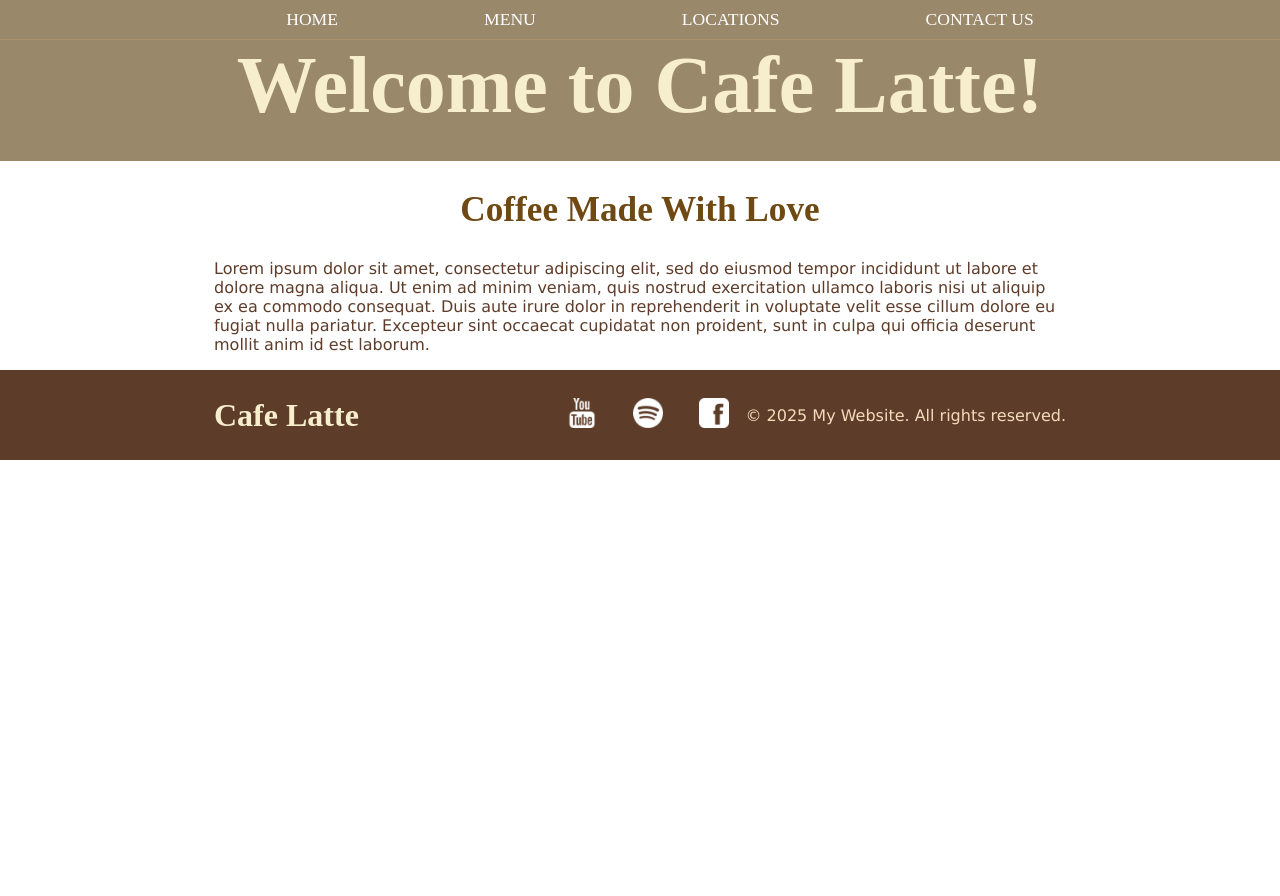
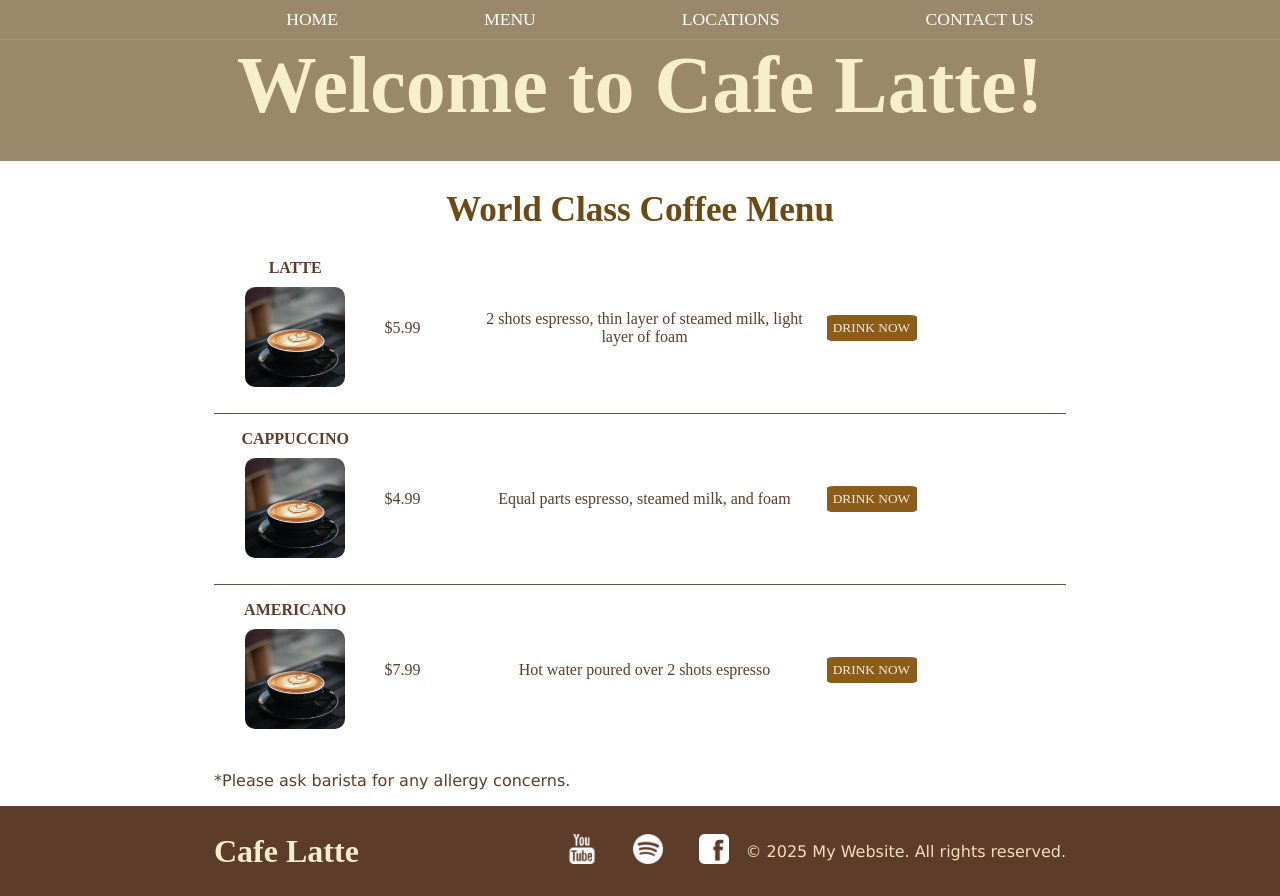
Before and after one commit to eileen231/eileen231.github.io, a plain HTML site: page menu.html in a window 1280 px wide. Before the commit the page ends 800 px from the top, so only its background shows below. Drawn offline with Linux system fonts and the light colour scheme; a web font is replaced by a local one.

Commit message:
Styled menu page.

```diff
--- a/menu.html
+++ b/menu.html
@@ -19,12 +19,36 @@
     <h1 class = "store-name store-name-large">Welcome to Cafe Latte!</h1>
   </header>
   <section class = "content-section container">
-    <h2 class = "section-header">Coffee Made With Love</h2>
-    <p>Lorem ipsum dolor sit amet, consectetur adipiscing elit, sed do eiusmod tempor incididunt ut labore et dolore magna aliqua.
-      Ut enim ad minim veniam, quis nostrud exercitation ullamco laboris nisi ut aliquip ex ea commodo consequat.
-      Duis aute irure dolor in reprehenderit in voluptate velit esse cillum dolore eu fugiat nulla pariatur.
-      Excepteur sint occaecat cupidatat non proident, sunt in culpa qui officia deserunt mollit anim id est laborum.</p>
+
+    <h2 class = "section-header">World Class Coffee Menu</h2>
+    <div>
+      <div class="menu-row">
+        <span class = "menu-item menu-name">LATTE<img class = "menu-pic" src = "latteArt.jpg"></span>
+        <span class = "menu-item menu-price">$5.99</span>
+        <span class = "menu-item menu-descript">2 shots espresso, thin layer of steamed milk, light layer of foam</span>
+        <button type="button" class="menu-item menu-btn btn btn-primary">DRINK NOW</button>
+      </div>
+
+      <div class="menu-row">
+        <span class = "menu-item menu-name">CAPPUCCINO<img class = "menu-pic" src = "latteArt.jpg"></span>
+        <span class = "menu-item menu-price">$4.99</span>
+        <span class = "menu-item menu-descript">Equal parts espresso, steamed milk, and foam</span>
+        <button type="button" class="menu-item menu-btn btn btn-primary">DRINK NOW</button>
+      </div>
+
+      <div class="menu-row">
+        <span class = "menu-item menu-name">AMERICANO<img class = "menu-pic" src = "latteArt.jpg"></span>
+        <span class = "menu-item menu-price">$7.99</span>
+        <span class = "menu-item menu-descript">Hot water poured over 2 shots espresso</span>
+        <button type="button" class="menu-item menu-btn btn btn-primary">DRINK NOW</button>
+      </div>
+
+    </div>
+    <p>*Please ask barista for any allergy concerns.</p>
   </section>
+
+
+
   <footer class = "main-footer">
     <div class = "container main-footer-container">
       <h3 class = "store-name">Cafe Latte</h3>
--- a/style.css
+++ b/style.css
@@ -40,7 +40,7 @@ p{
 }
 
 .nav a:hover {
-    background-color:  rgba(82, 49, 30, 0.86);
+    background-color:  rgba(82, 49, 30, 0.715);
     cursor:pointer;
 }
 
@@ -117,3 +117,72 @@ p{
 #copyright{
     color:rgb(244, 220, 187);
 }
+
+.btn {
+    text-align: center;
+    vertical-align: middle;
+    padding: .4em;
+    cursor: pointer;
+    margin: .5m 15% 2em 15%;
+}
+
+.menu-row {
+    border-bottom: 1px solid rgba(82, 49, 30, 0.86);
+    padding-bottom: 1em;
+    margin-bottom: 1em;
+    align-items: center;
+    display:flex;
+}
+.menu-row:last-child{
+    border-bottom: none;
+}
+
+.menu-item{
+    /*display: inline-block;*/
+    display: flex;
+    padding-right: .5em;
+    align-items: center;
+}
+
+.menu-name {
+    font-weight: bold;
+    color:rgba(67, 28, 6, 0.86);
+    width: 20%;
+    display:flex;
+    flex-direction: column;
+    align-items: center;
+}
+
+.menu-price {
+    width: 10%;
+    display:inline-block;
+}
+
+.menu-descript {
+    width: 42%;
+    display:inline-block;
+    text-align: center;
+}
+
+.menu-btn {
+    max-width: 19%;
+    display:inline-block;
+}
+
+.menu-pic {
+    width: 100px;
+    height: 100px;
+    margin: 10px;
+    border-radius: 10%;
+}
+
+.btn-primary {
+    color:antiquewhite;
+    background-color: rgb(139, 92, 26);
+    border-radius: 8%;
+    border:none;
+}
+
+.btn-primary:hover {
+    background-color: rgba(137, 50, 16, 0.704);
+}
```
